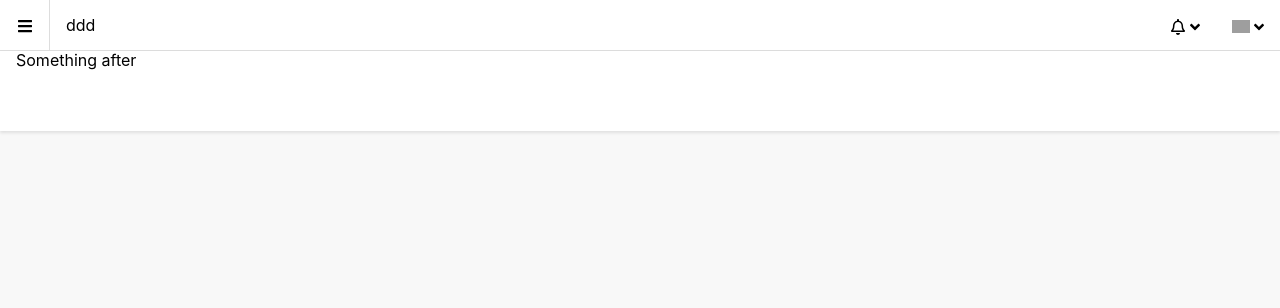
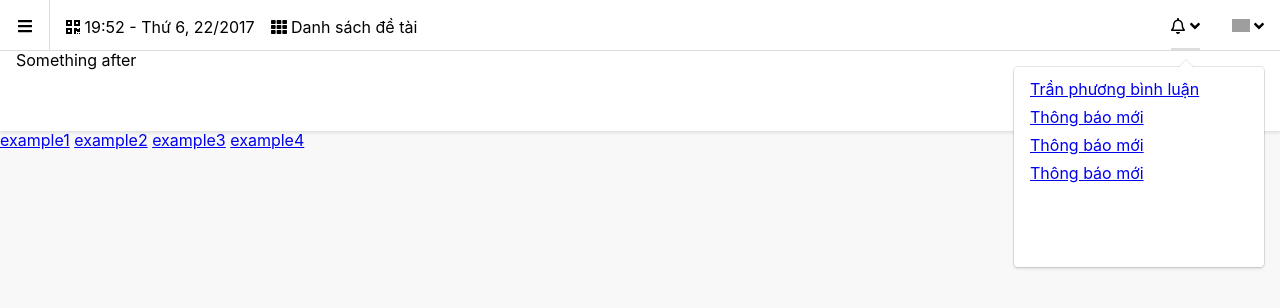
Before and after one commit to micti/vhmis-ui, a website: page docs/example/example1.html in a window 1280 px wide. Both pictures are taken after a click on the item 1185 px from the left and 25 px from the top of the page. Drawn offline with Linux system fonts and the light colour scheme; grey boxes are pictures that could not be loaded.

Commit message:
Dropdown (bulma)

```diff
--- a/docs/client/css/example1.css
+++ b/docs/client/css/example1.css
@@ -1,5 +1,3 @@
-html{font-family:-apple-system,BlinkMacSystemFont,"Segoe UI",Roboto,Oxygen,Ubuntu,Cantarell,"Open Sans","Helvetica Neue",sans-serif;-webkit-font-smoothing:antialiased;-moz-osx-font-smoothing:grayscale;text-size-adjust:100%;text-rendering:optimizeLegibility}
-
 body {
   background: #F8F8F8;
 }
@@ -162,7 +160,6 @@ body {
 .page-menu--wrapper {
   display: flex;
   flex-wrap: wrap;
-  align-items: center;
   line-height: 1;
 }
 
@@ -180,25 +177,36 @@ body {
   display: block;
 }
 
-.page-menu--menu {
+.page-menu--extra-text {
+  display: none;
+  padding-top: 19px;
   margin-left: 16px;
 }
 
-.page-menu--menu.is-user-menu {
+.page-menu--menu {
+  margin-left: 16px;
+  display: none;
+}
+
+.page-menu--menu.is-right-menu {
   margin-left: auto;
   margin-right: 16px;
+  display: block;
 }
 
 .page-menu--menu > ul {
   display: flex;
   overflow-x: auto;
-  white-space: nowrap;
 }
 
 .page-menu--menu > ul > li {
-  padding: 14px 0 10px 0;
+  padding: 19px 0 10px 0;
   cursor: pointer;
-  height: 48px;
+  height: 50px;
+}
+
+.page-menu--menu.is-right-menu > ul > li {
+  padding-top: 14px;
 }
 
 .page-menu--menu > ul > li + li {
@@ -220,3 +228,60 @@ body {
 .page-menu--menu > ul > li > a > img {
   line-height: 1;
 }
+
+.page-menu--submenu {
+  cursor: default;
+  background: #fff;
+  position: absolute;
+  top: 51px;
+  width: 100%;
+  right: 0;
+  height: 0;
+  left: unset;
+  display: none;
+}
+
+.has-submenu.is-user-menu .page-menu--submenu {
+  height: 200px;
+}
+
+.has-submenu.is-alert-menu .page-menu--submenu {
+  height: 200px;
+}
+
+.has-submenu.is-active .page-menu--submenu {
+  display: block;
+}
+
+.has-submenu.is-active {
+  border-bottom: 2px solid #ddd;
+}
+
+.has-submenu.is-active .page-menu--submenu {
+  display: block;
+}
+
+.has-submenu.is-alert-menu .dropdown-menu::before {
+  right: 70px;
+}
+
+.has-submenu.is-alert-menu .dropdown-menu::after {
+  right: 71px;
+}
+
+@media screen and (min-width: 400px) {
+  .page-menu--submenu {
+    right: 16px;
+    width: 250px;
+  }
+
+  .page-menu--extra-text {
+    display: block;
+  }
+}
+
+@media screen and (min-width: 800px) {
+  .page-menu--menu {
+    display: block;
+  }
+}
--- a/docs/client/js/main1.js
+++ b/docs/client/js/main1.js
@@ -16,4 +16,29 @@ document.addEventListener('DOMContentLoaded', function () {
     appsOpenIcon.classList.toggle('is-active')
     appsCloseIcon.classList.toggle('is-active')
   })
+
+  // Submenu open & close
+  var submenusTrigger = document.querySelectorAll('.has-submenu > a')
+
+  document.addEventListener('click', function (event) {
+    closeSubmenus(event.target)
+  })
+
+  submenusTrigger.forEach(function (el) {
+    el.addEventListener('click', function (event) {
+      event.preventDefault()
+      el.closest('.has-submenu').classList.add('is-active')
+    })
+  })
+
+  function closeSubmenus (target) {
+    var parent = target.closest('.has-submenu')
+    submenusTrigger.forEach(function (el) {
+      el = el.closest('.has-submenu')
+      if (parent !== null && parent === el) {
+        return
+      }
+      el.classList.remove('is-active')
+    })
+  }
 })
--- a/docs/example/example1.html
+++ b/docs/example/example1.html
@@ -7,6 +7,7 @@
     <meta name="viewport" content="width=device-width, initial-scale=1">
     <link href="https://fonts.googleapis.com/css?family=Roboto:400,400i,500,500i,700,700i&amp;subset=vietnamese" rel="stylesheet">
     <link rel="stylesheet" type="text/css" media="screen" href="../client/css/global.css" />
+    <link rel="stylesheet" type="text/css" media="screen" href="../client/css/main.css" />
     <link rel="stylesheet" type="text/css" media="screen" href="../client/css/example1.css" />
     <script defer src="https://use.fontawesome.com/releases/v5.0.13/js/all.js" integrity="sha384-xymdQtn1n3lH2wcu0qhcdaOpQwyoarkgLVxC/wZ5q7h9gHtxICrpcaSUfygqZGOe" crossorigin="anonymous"></script>
   </head>
@@ -32,7 +33,7 @@
         <div class="page-header">
           <div class="page-header--wrapper">
             <span class="page-header--title" ><a href="header.html">KHOA HỌC</a></span>
-            <nav class="page-header--menu is-main-menu">
+            <nav class="page-header--menu">
               <ul>
                 <li>
                   <a href="header.html">Tạp chí &amp; Hội nghị <span><i class="fas fa-angle-down"></i></span></a>
@@ -68,21 +69,39 @@
         <div class="page-menu--wrapper">
           <span class="page-menu--apps-icon open-button is-active"><i class="fas fa-bars"></i></span>
           <span class="page-menu--apps-icon close-button"><i class="fas fa-times"></i></span>
+          <span class="page-menu--extra-text"><i class="fas fa-qrcode"></i> 19:52 - Thứ 6, 22/2017</span>
           <nav class="page-menu--menu">
-            ddd
+            <ul>
+              <li><i class="fas fa-th"></i> Danh sách đề tài</li>
+            </ul>
           </nav>
-          <nav class="page-menu--menu is-user-menu">
+          <nav class="page-menu--menu is-right-menu">
             <ul>
-              <li class="has-submenu">
+              <li class="has-submenu is-alert-menu">
                 <a>
                   <span><i class="far fa-bell"></i></span> <span><i class="fas fa-angle-down"></i></span>
                 </a>
+                <div class="page-menu--submenu dropdown-menu">
+                  <ul class="dropdown-content">
+                    <li class="dropdown-item"><a href="#">Trần phương bình luận</a></li>
+                    <li class="dropdown-item"><a href="#">Thông báo mới</a></li>
+                    <li class="dropdown-item"><a href="#">Thông báo mới</a></li>
+                    <li class="dropdown-item"><a href="#">Thông báo mới</a></li>
+                  </ul>
+                </div>
               </li>
-              <li class="has-submenu">
+              <li class="has-submenu is-user-menu">
                 <a>
                   <img src="https://avatars1.githubusercontent.com/u/572190?s=40&amp;v=4" width="18"> <span><i class="fas fa-angle-down"></i></span>
                 </a>
-                <div class="page-header--submenu"></div>
+                <div class="page-menu--submenu dropdown-menu">
+                  <ul class="dropdown-content">
+                    <li class="dropdown-item"><a href="#">Cài đặt</a></li>
+                    <li class="dropdown-item"><a href="#">Lưu trữ</a></li>
+                    <li class="dropdown-divider"></li>
+                    <li class="dropdown-item"><a href="#">Thoát</a></li>
+                  </ul>
+                </div>
               </li>
             </ul>
           </nav>
@@ -96,6 +115,12 @@
         Something after
       </div>
     </div>
+    <div>
+      <a href="example1.html">example1</a>
+      <a href="example2.html">example2</a>
+      <a href="example3.html">example3</a>
+      <a href="example4.html">example4</a>
+    </div>
     <script src="../client/js/main1.js"></script>
   </body>
 </html>
--- /dev/null
+++ b/src/css/component/dropdown.scss
@@ -0,0 +1,115 @@
+$dropdown-content-background-color: #fff !default;
+$dropdown-content-arrow: #bbb !default;
+$dropdown-content-offset: 16px !default;
+$dropdown-content-radius: 4px !default;
+$dropdown-content-shadow: 0 2px 3px rgba(#000, 0.1), 0 0 0 1px rgba(#000, 0.1) !default;
+$dropdown-content-z: 20 !default;
+
+$dropdown-item-color: #000 !default;
+$dropdown-item-hover-color: #000 !default;
+$dropdown-item-hover-background-color: #ccc !default;
+$dropdown-item-active-color: #000 !default;
+$dropdown-item-active-background-color: #bbb !default;
+
+$dropdown-divider-background-color: #ddd !default;
+
+.dropdown {
+  display: inline-flex;
+  position: relative;
+  vertical-align: top;
+
+  &.is-active,
+  &.is-hoverable:hover {
+    .dropdown-menu {
+      display: block;
+    }
+  }
+
+  &.is-right {
+    .dropdown-menu {
+      left: auto;
+      right: 0;
+    }
+  }
+
+  &.is-up {
+    .dropdown-menu {
+      bottom: 100%;
+      padding-bottom: $dropdown-content-offset;
+      padding-top: initial;
+      top: auto;
+    }
+  }
+}
+
+.dropdown-menu {
+  display: none;
+  left: 0;
+  min-width: 12rem;
+  margin-top: $dropdown-content-offset;
+  position: absolute;
+  top: 100%;
+  z-index: $dropdown-content-z;
+  background-color: $dropdown-content-background-color;
+  border-radius: $dropdown-content-radius;
+  box-shadow: $dropdown-content-shadow;
+  padding-bottom: 0.5rem;
+  padding-top: 0.5rem;
+
+  &::before {
+    top: -16px;
+    right: 9px;
+    left: auto;
+  }
+
+  &::before {
+      border: 8px solid transparent;
+      border-bottom-color: rgba(0,0,0,.1);
+  }
+
+  &::after {
+    top: -14px;
+    right: 10px;
+    left: auto;
+  }
+
+  &::after {
+      border: 7px solid transparent;
+      border-bottom-color: #fff;
+  }
+
+  &::before, &::after {
+      position: absolute;
+      display: inline-block;
+      content: "";
+  }
+}
+
+.dropdown-item {
+  color: $dropdown-item-color;
+  display: block;
+  padding: 0.375rem 1rem;
+  position: relative;
+  padding-right: 3rem;
+  white-space: nowrap;
+  &:hover {
+    background-color: $dropdown-item-hover-background-color;
+    color: $dropdown-item-hover-color;
+  }
+  &.is-active {
+    background-color: $dropdown-item-active-background-color;
+    color: $dropdown-item-active-color;
+  }
+
+  a {
+    display: block;
+  }
+}
+
+.dropdown-divider {
+  background-color: $dropdown-divider-background-color;
+  border: none;
+  display: block;
+  height: 1px;
+  margin: 0.5rem 0;
+}
--- a/src/css/main.scss
+++ b/src/css/main.scss
@@ -1,5 +1,6 @@
 @import "base/variables";
 
 @import "component/global";
+@import "component/dropdown";
 
-@import "layout/page-header";
+// @import "layout/page-header";
```
Also changed, not shown: package.json (+8 -6 lines), client/css/main.css, docs/client/css/main.css, 3 other files.
